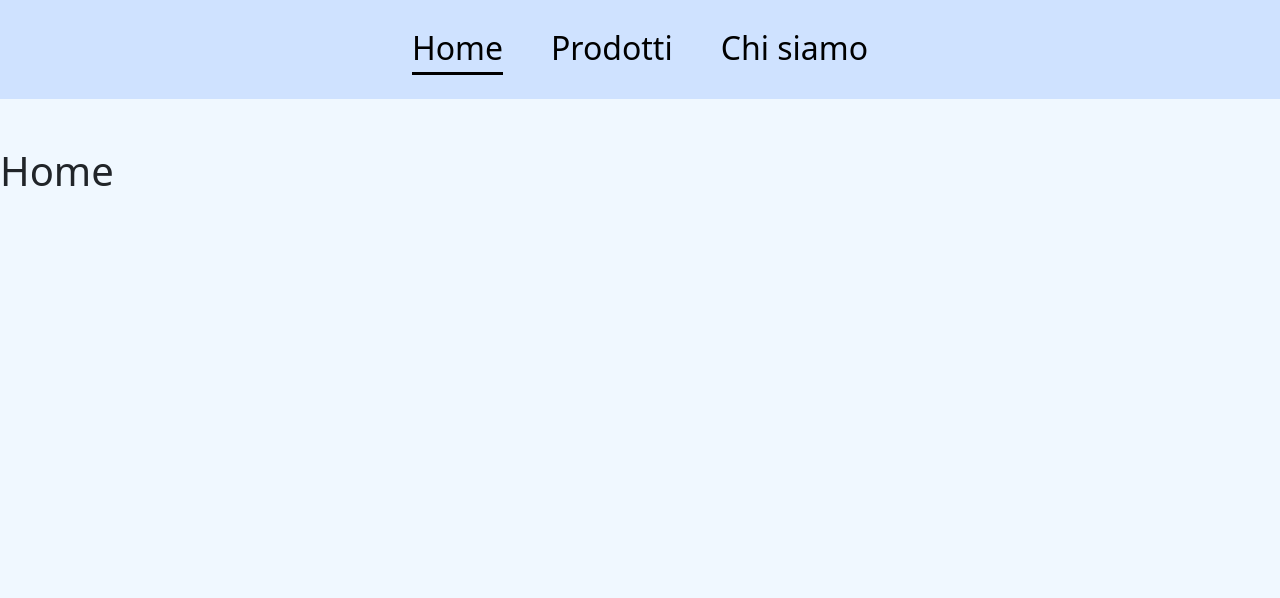
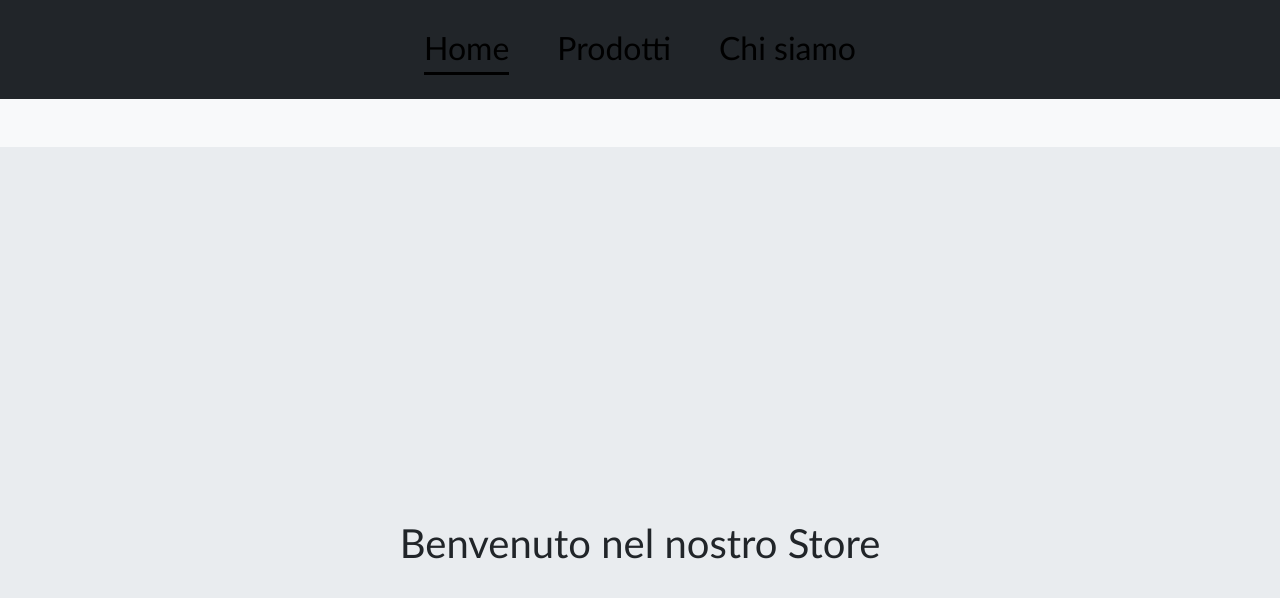
Before and after one commit to pierluigi-ruffolo/react-router, a React (Vite) app: page / in a window 1280 px wide. Shown: the top 598 px of the page. Built offline with nearby package versions, Linux system fonts and the light colour scheme.

Commit message:
feat: modifiche varie

```diff
--- a/src/index.css
+++ b/src/index.css
@@ -3,13 +3,23 @@
 }
 
 body {
-  background-color: aliceblue;
+  background-color: #f8f9fa;
+  font-family: "Gill Sans", "Gill Sans MT", Calibri, "Trebuchet MS", sans-serif;
 }
 img {
   max-width: 100%;
   max-height: 100%;
 }
+header {
+  background-color: #212529;
+}
 
 .img-card {
   height: 500px;
 }
+
+.home {
+  text-align: center;
+  min-height: 800px;
+  background-color: #e9ecef;
+}
--- a/src/layouts/DefaultLayout.jsx
+++ b/src/layouts/DefaultLayout.jsx
@@ -4,7 +4,7 @@ import Nav from "../components/Nav";
 export default function DefaultLayout() {
   return (
     <>
-      <header className="p-4 d-flex justify-content-center gap-5 fs-2 bg-primary-subtle">
+      <header className="p-4 d-flex justify-content-center gap-5 fs-2">
         <Nav />
       </header>
       <main className="pt-5">
--- a/src/pages/Home.jsx
+++ b/src/pages/Home.jsx
@@ -1,3 +1,7 @@
 export default function Home() {
-  return <h1>Home</h1>;
+  return (
+    <div className="home d-flex justify-content-center align-items-center">
+      <h1>Benvenuto nel nostro Store</h1>
+    </div>
+  );
 }
--- a/src/pages/Prodotti.jsx
+++ b/src/pages/Prodotti.jsx
@@ -24,7 +24,7 @@ export default function Prodotti() {
                   <h5 className="card-title fs-2">{prodotto.title}</h5>
                   <p className="card-text fs-4">{prodotto.category}</p>
                   <p className="card-text fs-4">{prodotto.description}</p>
-                  <p className="card-text fs-3">Prezzo: {prodotto.price}</p>
+                  <p className="card-text fs-3">Prezzo: {prodotto.price}$</p>
                 </div>
               </div>
             </div>
```
